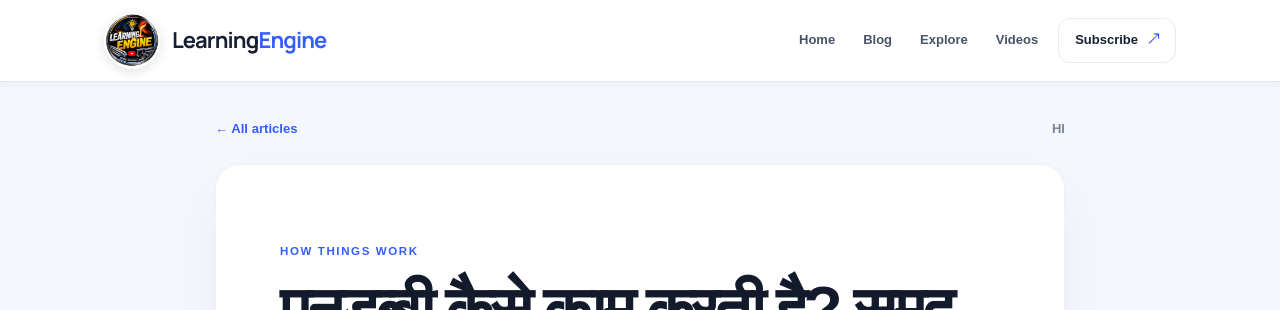
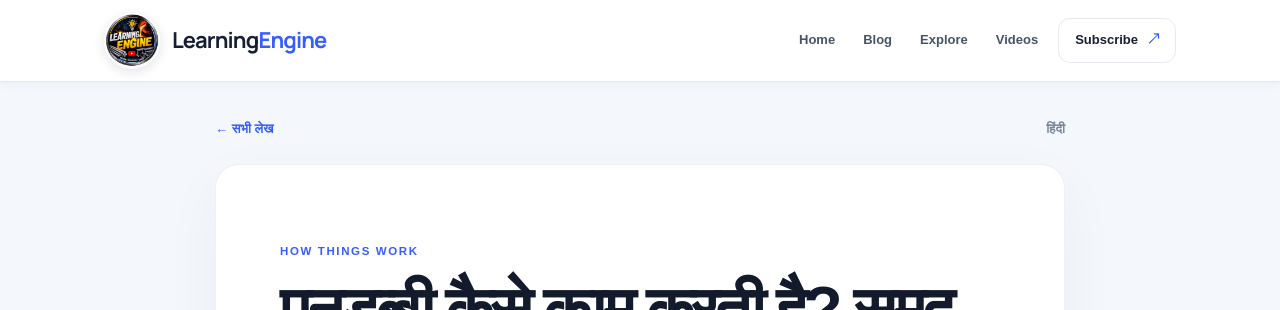
Before and after one commit to samk218-bit/learning-engine-website, a Jekyll site: the page built from _posts/2026-10-30-how-submarines-work.md, in a window 1280 px wide and 900 px high. Shown: the top 310 px of the window. Built offline with Jekyll 4.4.1, drawn with Linux system fonts in a browser that asks for light colours.

Commit message:
Improve blog article language label

```diff
--- a/_layouts/post.html
+++ b/_layouts/post.html
@@ -22,8 +22,7 @@
     </div>
   </header>
   <main id="article" class="article-shell">
-    <div class="article-topline"><a href="/blog/">← All articles</a><span>{{ page.lang | default: 'en' | upcase }}</span></div>
-    <article class="article-page">
+<div class="article-topline"><a href="/blog/">← सभी लेख</a><span>{% if page.lang == 'hi' %}हिंदी{% elsif page.lang == 'en' %}EN{% else %}{% assign first_char = page.title | slice: 0 %}{% if first_char >= 'अ' %}हिंदी{% else %}EN{% endif %}{% endif %}</span></div>    <article class="article-page">
       <p class="article-category">{{ page.categories | join: ' · ' | replace: '-', ' ' | upcase }}</p>
       <h1>{{ page.title }}</h1>
       {% if page.description %}<p class="article-deck">{{ page.description }}</p>{% endif %}
```
